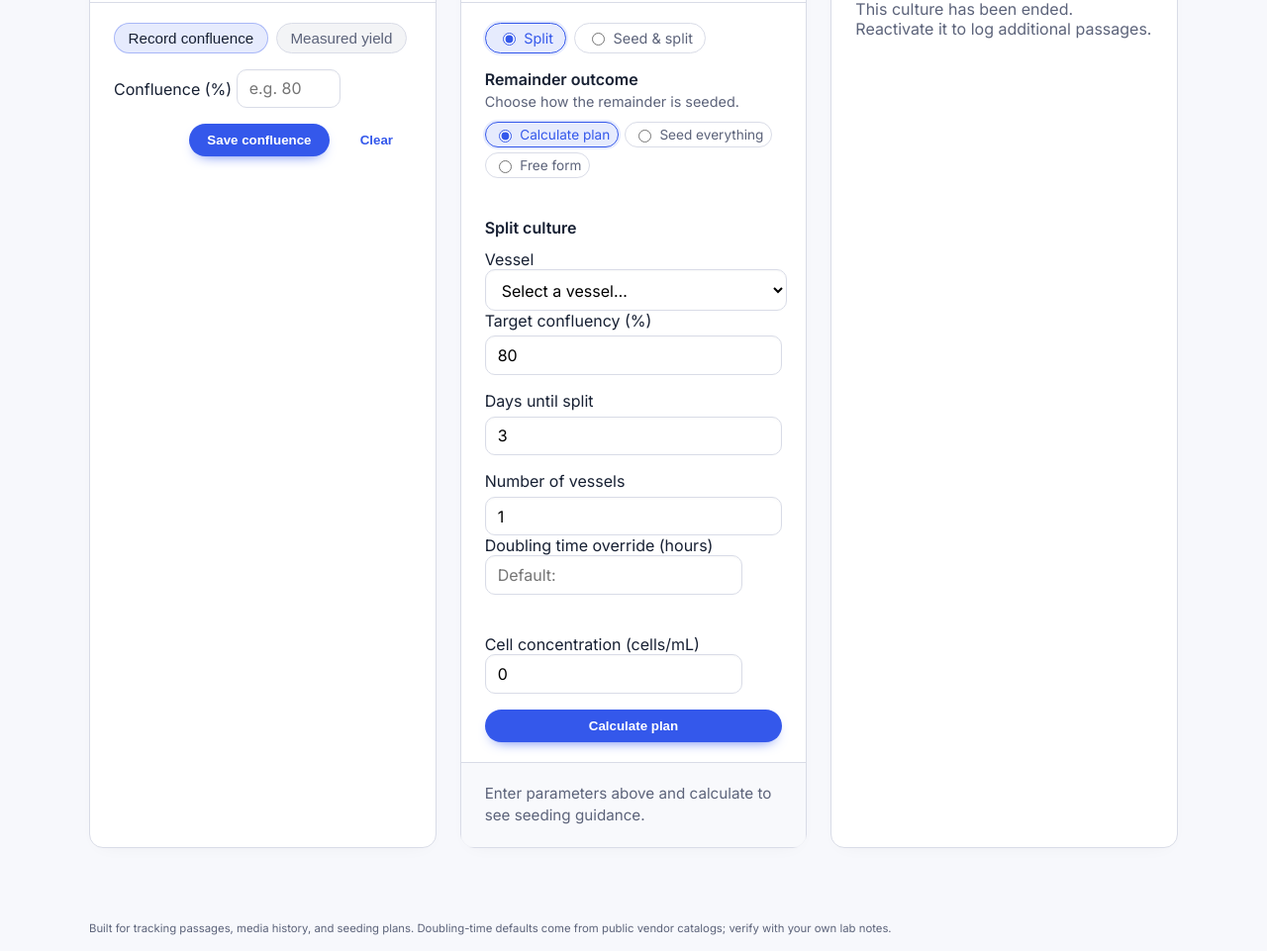
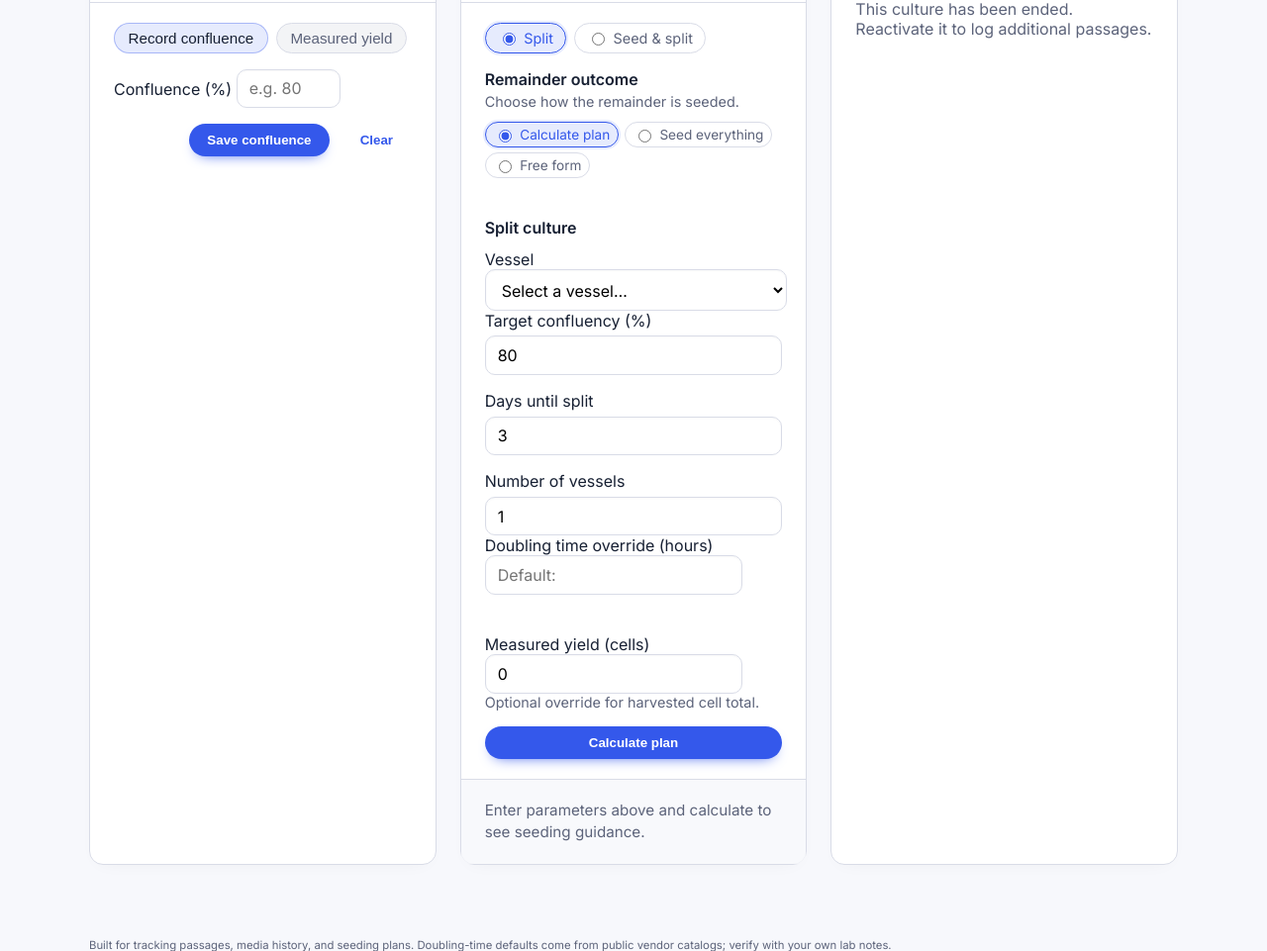
Before and after one commit to cyeunghl/cellSplitter, a Flask app: template templates/culture_detail.html in a window 1280 px wide. Shown: the part 543-1504 px from the top of the page at 99% size. Run offline with Flask 3, Linux system fonts and the light colour scheme; the template is opened without the code that fills it: values that come from a table or form of the project are taken from there, others are empty.

Commit message:
Derive seeding concentrations from measured yield

```diff
--- a/static/js/app.js
+++ b/static/js/app.js
@@ -164,6 +164,71 @@ function computeSeededCells({
   }
 
   return { value: fallback(), error: null };
+}
+
+function resolveSeedingConcentration({
+  measuredYieldOverride,
+  measuredTotal,
+  measuredConcentration,
+  measuredVolume,
+  defaultConcentration,
+}) {
+  let overrideTotal = null;
+  if (
+    measuredYieldOverride !== null &&
+    measuredYieldOverride !== undefined &&
+    measuredYieldOverride !== ''
+  ) {
+    if (!Number.isFinite(measuredYieldOverride) || measuredYieldOverride <= 0) {
+      return {
+        error: 'Enter a valid measured yield (e.g. 1.5e7 cells).',
+      };
+    }
+    overrideTotal = measuredYieldOverride;
+  }
+
+  const parsedMeasuredTotal = Number.isFinite(measuredTotal) && measuredTotal > 0 ? measuredTotal : null;
+  const parsedMeasuredConcentration =
+    Number.isFinite(measuredConcentration) && measuredConcentration > 0
+      ? measuredConcentration
+      : null;
+  const parsedMeasuredVolume =
+    Number.isFinite(measuredVolume) && measuredVolume > 0 ? measuredVolume : null;
+  let parsedDefaultConcentration = null;
+  if (Number.isFinite(defaultConcentration) && defaultConcentration > 0) {
+    parsedDefaultConcentration = defaultConcentration;
+  }
+
+  if (overrideTotal !== null && !parsedMeasuredVolume) {
+    return {
+      error: 'Record the harvest volume before using a measured yield override.',
+    };
+  }
+
+  let concentration = null;
+  if (overrideTotal !== null && parsedMeasuredVolume) {
+    concentration = overrideTotal / parsedMeasuredVolume;
+  } else if (parsedMeasuredConcentration) {
+    concentration = parsedMeasuredConcentration;
+  } else if (parsedMeasuredVolume && parsedMeasuredTotal) {
+    concentration = parsedMeasuredTotal / parsedMeasuredVolume;
+  } else if (parsedDefaultConcentration) {
+    concentration = parsedDefaultConcentration;
+  }
+
+  if (!Number.isFinite(concentration) || concentration <= 0) {
+    return {
+      error: 'Provide harvest data or a default concentration before calculating.',
+    };
+  }
+
+  const totalForRemainder = overrideTotal ?? parsedMeasuredTotal ?? null;
+
+  return {
+    concentration,
+    measuredTotal: totalForRemainder,
+    error: null,
+  };
 }
 
 function applyGeneratedNote(field, text) {
@@ -793,16 +858,53 @@ function attachSeedingFormHandler() {
 
     const formData = new FormData(form);
     const operation = form.querySelector('input[name="operation"]:checked')?.value || 'split';
-    const cellConcentrationInput = (formData.get('cell_concentration') || '').trim();
-    if (!cellConcentrationInput) {
-      resultContainer.innerHTML =
-        '<p class="error">Enter the starting cell concentration (e.g. 1e6 cells/mL) before calculating.</p>';
+    const measuredYieldRaw = (formData.get('measured_yield_override') || '').trim();
+    let measuredYieldOverride = null;
+    if (measuredYieldRaw) {
+      measuredYieldOverride = parseNumericInput(measuredYieldRaw);
+      if (measuredYieldOverride === null || !Number.isFinite(measuredYieldOverride) || measuredYieldOverride <= 0) {
+        resultContainer.innerHTML =
+          '<p class="error">Enter a valid measured yield (e.g. 1.5e7 cells) before calculating.</p>';
+        return;
+      }
+    }
+
+    const measuredTotalDataset = form.dataset.measuredTotal
+      ? parseNumericInput(form.dataset.measuredTotal)
+      : null;
+    const measuredConcentrationDataset = form.dataset.measuredConcentration
+      ? parseNumericInput(form.dataset.measuredConcentration)
+      : null;
+    const measuredVolumeDataset = form.dataset.measuredVolume
+      ? parseNumericInput(form.dataset.measuredVolume)
+      : null;
+    let defaultConcentrationDataset = form.dataset.defaultConcentration
+      ? parseNumericInput(form.dataset.defaultConcentration)
+      : null;
+    if (!Number.isFinite(defaultConcentrationDataset) || defaultConcentrationDataset <= 0) {
+      defaultConcentrationDataset = 1_000_000;
+    }
+
+    const resolved = resolveSeedingConcentration({
+      measuredYieldOverride,
+      measuredTotal: measuredTotalDataset,
+      measuredConcentration: measuredConcentrationDataset,
+      measuredVolume: measuredVolumeDataset,
+      defaultConcentration: defaultConcentrationDataset,
+    });
+
+    if (resolved.error) {
+      resultContainer.innerHTML = `<p class="error">${resolved.error}</p>`;
       return;
+    }
+
+    if (Number.isFinite(resolved.measuredTotal)) {
+      form.dataset.measuredTotal = String(resolved.measuredTotal);
     }
 
     const basePayload = {
       culture_id: form.dataset.cultureId,
-      cell_concentration: cellConcentrationInput,
+      cell_concentration: resolved.concentration,
     };
 
     const buildSplitPayload = () => {
@@ -1698,6 +1800,20 @@ function initBulkProcessing() {
           culture.measured_cell_concentration * culture.measured_slurry_volume_ml;
         measurementMeta.textContent = `Harvest: ${formatCells(totalCells)} cells`;
         cultureCell.appendChild(measurementMeta);
+      }
+
+      if (culture.measured_cell_concentration != null) {
+        row.dataset.measuredConcentration = String(culture.measured_cell_concentration);
+      }
+      if (culture.measured_slurry_volume_ml != null) {
+        row.dataset.measuredVolume = String(culture.measured_slurry_volume_ml);
+      } else if (culture.default_slurry_volume_ml != null) {
+        row.dataset.measuredVolume = String(culture.default_slurry_volume_ml);
+      }
+      if (culture.default_cell_concentration != null) {
+        row.dataset.defaultConcentration = String(culture.default_cell_concentration);
+      } else {
+        row.dataset.defaultConcentration = '1000000';
       }
 
       const plannerCell = row.insertCell();
@@ -1814,8 +1930,9 @@ function initBulkProcessing() {
             </label>
           </section>
           <label>
-            <span>Starting concentration (cells/mL)</span>
-            <input type="text" class="bulk-cell-concentration" />
+            <span>Measured yield (cells)</span>
+            <input type="text" class="bulk-measured-yield" />
+            <p class="form-hint">Optional override for harvested total.</p>
           </label>
           <div class="form-actions inline">
             <button type="button" class="button secondary small bulk-calc">Calculate</button>
@@ -1889,12 +2006,9 @@ function initBulkProcessing() {
       if (totalVolumeInput) {
         totalVolumeInput.value = '20';
       }
-      const startConcInput = row.querySelector('.bulk-cell-concentration');
-      if (startConcInput) {
-        const startValue = defaultConcentration(culture);
-        if (startValue !== '') {
-          startConcInput.value = String(startValue);
-        }
+      const measuredYieldInput = row.querySelector('.bulk-measured-yield');
+      if (measuredYieldInput && culture.measured_cells_total != null) {
+        measuredYieldInput.value = String(culture.measured_cells_total);
       }
 
       const dateInput = row.querySelector('.bulk-date');
@@ -2197,34 +2311,105 @@ function initBulkProcessing() {
     resultContainer.textContent = 'Calculating…';
   }
 
-  const concentrationField = row.querySelector('.bulk-cell-concentration');
-  const cellConcentration = concentrationField?.value || '';
-  if (!cellConcentration.trim()) {
+  const measuredYieldField = row.querySelector('.bulk-measured-yield');
+  let measuredYieldOverride = null;
+  if (measuredYieldField) {
+    const measuredYieldRaw = measuredYieldField.value?.trim();
+    if (measuredYieldRaw) {
+      measuredYieldOverride = parseNumericInput(measuredYieldRaw);
+      if (
+        measuredYieldOverride === null ||
+        !Number.isFinite(measuredYieldOverride) ||
+        measuredYieldOverride <= 0
+      ) {
+        if (resultContainer) {
+          resultContainer.innerHTML =
+            '<p class="error">Enter a valid measured yield (e.g. 1.5e7 cells) before calculating.</p>';
+        }
+        return;
+      }
+    }
+  }
+
+  let measuredTotal = Number.isFinite(measuredYieldOverride) ? measuredYieldOverride : null;
+  if (measuredTotal === null && row.dataset.measuredTotal) {
+    const parsedTotal = parseNumericInput(row.dataset.measuredTotal);
+    if (Number.isFinite(parsedTotal) && parsedTotal > 0) {
+      measuredTotal = parsedTotal;
+    }
+  }
+
+  let measuredVolume = null;
+  if (row.dataset.measuredVolume) {
+    const parsedVolume = parseNumericInput(row.dataset.measuredVolume);
+    if (Number.isFinite(parsedVolume) && parsedVolume > 0) {
+      measuredVolume = parsedVolume;
+    }
+  }
+  if (!Number.isFinite(measuredVolume) && culture?.measured_slurry_volume_ml != null) {
+    measuredVolume = culture.measured_slurry_volume_ml;
+  }
+  if (!Number.isFinite(measuredVolume) && culture?.default_slurry_volume_ml != null) {
+    measuredVolume = culture.default_slurry_volume_ml;
+  }
+  if (!Number.isFinite(measuredVolume)) {
+    measuredVolume = null;
+  }
+
+  let measuredConcentration = null;
+  if (row.dataset.measuredConcentration) {
+    const parsedConcentration = parseNumericInput(row.dataset.measuredConcentration);
+    if (Number.isFinite(parsedConcentration) && parsedConcentration > 0) {
+      measuredConcentration = parsedConcentration;
+    }
+  }
+  if (!Number.isFinite(measuredConcentration) && culture?.measured_cell_concentration != null) {
+    measuredConcentration = culture.measured_cell_concentration;
+  }
+
+  if (measuredTotal === null && measuredConcentration && measuredVolume) {
+    measuredTotal = measuredConcentration * measuredVolume;
+  }
+
+  let defaultConcentration = null;
+  if (row.dataset.defaultConcentration) {
+    const parsedDefault = parseNumericInput(row.dataset.defaultConcentration);
+    if (Number.isFinite(parsedDefault) && parsedDefault > 0) {
+      defaultConcentration = parsedDefault;
+    }
+  }
+  if (!Number.isFinite(defaultConcentration) && culture?.default_cell_concentration != null) {
+    defaultConcentration = culture.default_cell_concentration;
+  }
+  if (!Number.isFinite(defaultConcentration) || defaultConcentration <= 0) {
+    defaultConcentration = 1_000_000;
+  }
+
+  const resolvedConcentration = resolveSeedingConcentration({
+    measuredYieldOverride,
+    measuredTotal,
+    measuredConcentration,
+    measuredVolume,
+    defaultConcentration,
+  });
+
+  if (resolvedConcentration.error) {
     if (resultContainer) {
-      resultContainer.innerHTML =
-        '<p class="error">Enter the starting cell concentration before calculating.</p>';
+      resultContainer.innerHTML = `<p class="error">${resolvedConcentration.error}</p>`;
     }
     return;
   }
 
-  let measuredTotal = null;
-  if (row.dataset.measuredTotal) {
-    measuredTotal = parseNumericInput(row.dataset.measuredTotal);
-  }
-  if (
-    (measuredTotal === null || Number.isNaN(measuredTotal)) &&
-    culture?.measured_cell_concentration != null &&
-    culture?.measured_slurry_volume_ml != null
-  ) {
-    measuredTotal =
-      culture.measured_cell_concentration * culture.measured_slurry_volume_ml;
-    if (Number.isFinite(measuredTotal)) {
-      row.dataset.measuredTotal = String(measuredTotal);
-    }
-  }
-  if (!Number.isFinite(measuredTotal)) {
-    measuredTotal = null;
-  }
+  const cellConcentration = resolvedConcentration.concentration;
+  if (Number.isFinite(resolvedConcentration.measuredTotal)) {
+    measuredTotal = resolvedConcentration.measuredTotal;
+    row.dataset.measuredTotal = String(resolvedConcentration.measuredTotal);
+  } else if (Number.isFinite(measuredTotal)) {
+    row.dataset.measuredTotal = String(measuredTotal);
+  } else {
+    delete row.dataset.measuredTotal;
+  }
+  row.dataset.cellConcentration = String(cellConcentration);
 
   const manualValue = row.querySelector('.bulk-remainder-manual')?.value || '';
   const remainderMode = row.dataset.remainderMode || 'calculate';
@@ -2519,12 +2704,27 @@ function initBulkProcessing() {
           }
           return element.value || '';
         };
+        const datasetConcentration = row.dataset.cellConcentration || '';
+        const datasetMeasuredVolume = row.dataset.measuredVolume || '';
+        const measuredVolumeValue = datasetMeasuredVolume
+          ? datasetMeasuredVolume
+          : culture?.measured_slurry_volume_ml != null
+          ? String(culture.measured_slurry_volume_ml)
+          : '';
+        const measuredConcentrationValue = datasetConcentration
+          ? datasetConcentration
+          : culture?.measured_cell_concentration != null
+          ? String(culture.measured_cell_concentration)
+          : culture?.default_cell_concentration != null
+          ? String(culture.default_cell_concentration)
+          : '';
+        const cellConcentrationValue = measuredConcentrationValue;
         const entry = {
           culture_id: id,
-          measured_cell_concentration: culture?.measured_cell_concentration ?? '',
-          measured_slurry_volume_ml: culture?.measured_slurry_volume_ml ?? '',
+          measured_cell_concentration: measuredConcentrationValue,
+          measured_slurry_volume_ml: measuredVolumeValue,
           measured_viability_percent: culture?.measured_viability_percent ?? '',
-          cell_concentration: readValue('.bulk-cell-concentration'),
+          cell_concentration: cellConcentrationValue,
           vessel_id: readValue('.bulk-vessel'),
           vessels_used: readValue('.bulk-vessels-used'),
           seeded_cells: readValue('.bulk-seeded'),
@@ -2547,15 +2747,31 @@ function initBulkProcessing() {
         if (override) {
           entry.doubling_time_override = override;
         }
-        const cultureMeasurements = culture;
+        let measuredYieldValue = null;
+        const measuredYieldInput = row.querySelector('.bulk-measured-yield');
+        if (measuredYieldInput && measuredYieldInput.value?.trim()) {
+          const parsedYield = parseNumericInput(measuredYieldInput.value);
+          if (Number.isFinite(parsedYield) && parsedYield > 0) {
+            measuredYieldValue = parsedYield;
+            row.dataset.measuredTotal = String(parsedYield);
+          }
+        }
+        if (measuredYieldValue === null && row.dataset.measuredTotal) {
+          const parsedTotal = parseNumericInput(row.dataset.measuredTotal);
+          if (Number.isFinite(parsedTotal) && parsedTotal > 0) {
+            measuredYieldValue = parsedTotal;
+          }
+        }
         if (
-          cultureMeasurements?.measured_cell_concentration != null &&
-          cultureMeasurements?.measured_slurry_volume_ml != null
+          measuredYieldValue === null &&
+          culture?.measured_cell_concentration != null &&
+          culture?.measured_slurry_volume_ml != null
         ) {
-          const total =
-            cultureMeasurements.measured_cell_concentration *
-            cultureMeasurements.measured_slurry_volume_ml;
-          entry.measured_yield_millions = total / 1_000_000;
+          measuredYieldValue =
+            culture.measured_cell_concentration * culture.measured_slurry_volume_ml;
+        }
+        if (Number.isFinite(measuredYieldValue)) {
+          entry.measured_yield_millions = measuredYieldValue / 1_000_000;
         }
         if (operation === MODE_SEED_SPLIT) {
           entry.seed_mode = row.dataset.seedMode || 'cells';
@@ -2610,6 +2826,10 @@ function initBulkProcessing() {
             culture.measured_cells_total = total;
             const plannerRow = plannerRowsById.get(id);
             if (plannerRow) {
+              plannerRow.dataset.measuredConcentration = String(
+                culture.measured_cell_concentration,
+              );
+              plannerRow.dataset.measuredVolume = String(culture.measured_slurry_volume_ml);
               plannerRow.dataset.measuredTotal = String(total);
             }
           }
@@ -2682,6 +2902,10 @@ function initBulkProcessing() {
             culture.measured_cells_total = total;
             const plannerRow = plannerRowsById.get(cultureId);
             if (plannerRow) {
+              plannerRow.dataset.measuredConcentration = String(
+                culture.measured_cell_concentration,
+              );
+              plannerRow.dataset.measuredVolume = String(culture.measured_slurry_volume_ml);
               plannerRow.dataset.measuredTotal = String(total);
             }
           }
--- a/templates/culture_detail.html
+++ b/templates/culture_detail.html
@@ -304,6 +304,9 @@
           data-next-passage="{{ culture.next_passage_number }}"
           data-today="{{ today.isoformat() }}"
           data-measured-total="{{ '%.6g' % culture.measured_cells_total if culture.measured_cells_total is not none else '' }}"
+          data-measured-concentration="{{ '%.6g' % culture.measured_cell_concentration if culture.measured_cell_concentration is not none else '' }}"
+          data-measured-volume="{{ '%.6g' % culture.measured_slurry_volume_ml if culture.measured_slurry_volume_ml is not none else '' }}"
+          data-default-concentration="{{ '%g' % default_cell_concentration if default_cell_concentration is not none else '1e6' }}"
         >
           <div class="mode-toggle" role="radiogroup" aria-label="Seeding workflow">
             <label>
@@ -495,14 +498,14 @@
             </label>
           </section>
           <label>
-            <span>Cell concentration (cells/mL)</span>
+            <span>Measured yield (cells)</span>
             <input
               type="text"
-              name="cell_concentration"
-              value="{{ '%g' % default_cell_concentration if default_cell_concentration is not none else '1e6' }}"
-              placeholder="e.g. 1.5e6"
-              required
+              name="measured_yield_override"
+              value="{{ '%.6g' % culture.measured_cells_total if culture.measured_cells_total is not none else '' }}"
+              placeholder="e.g. 2e7"
             />
+            <p class="form-hint">Optional override for harvested cell total.</p>
           </label>
           <button class="button primary" type="submit">Calculate plan</button>
         </form>
```
